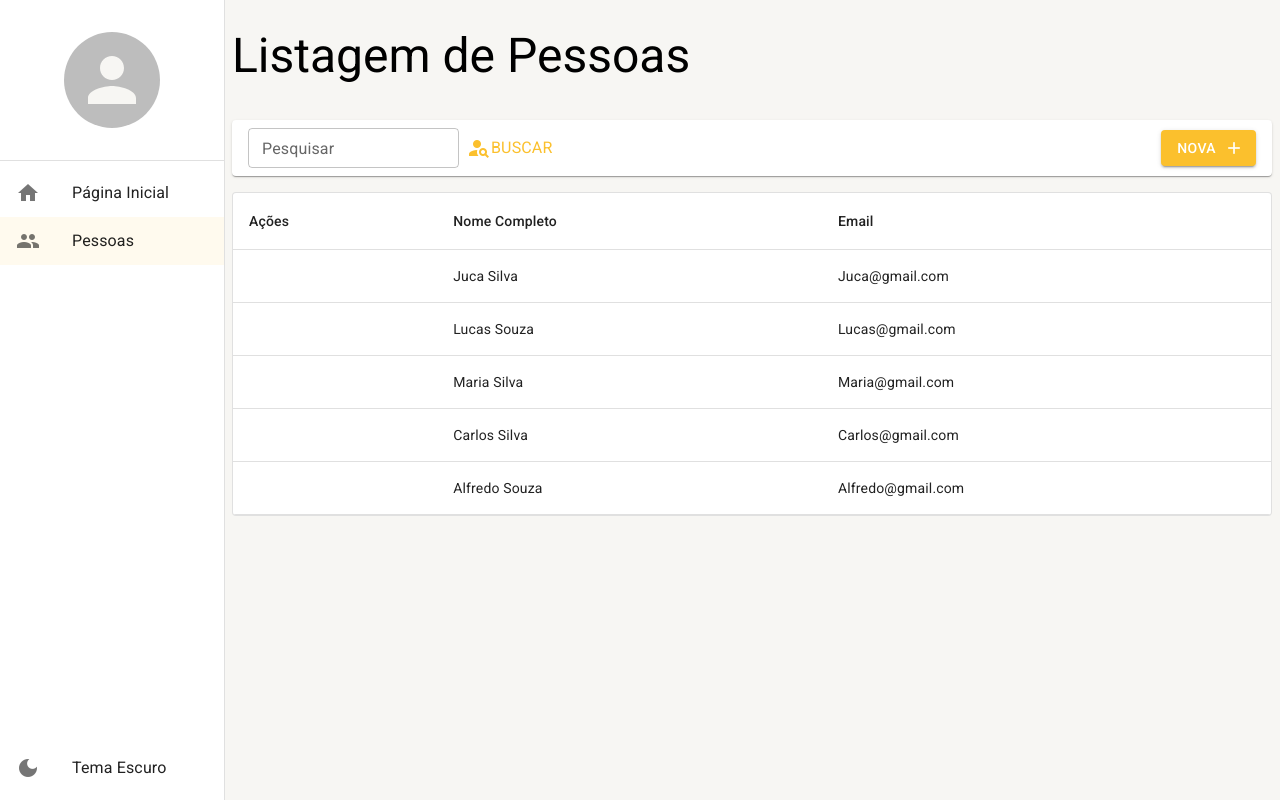
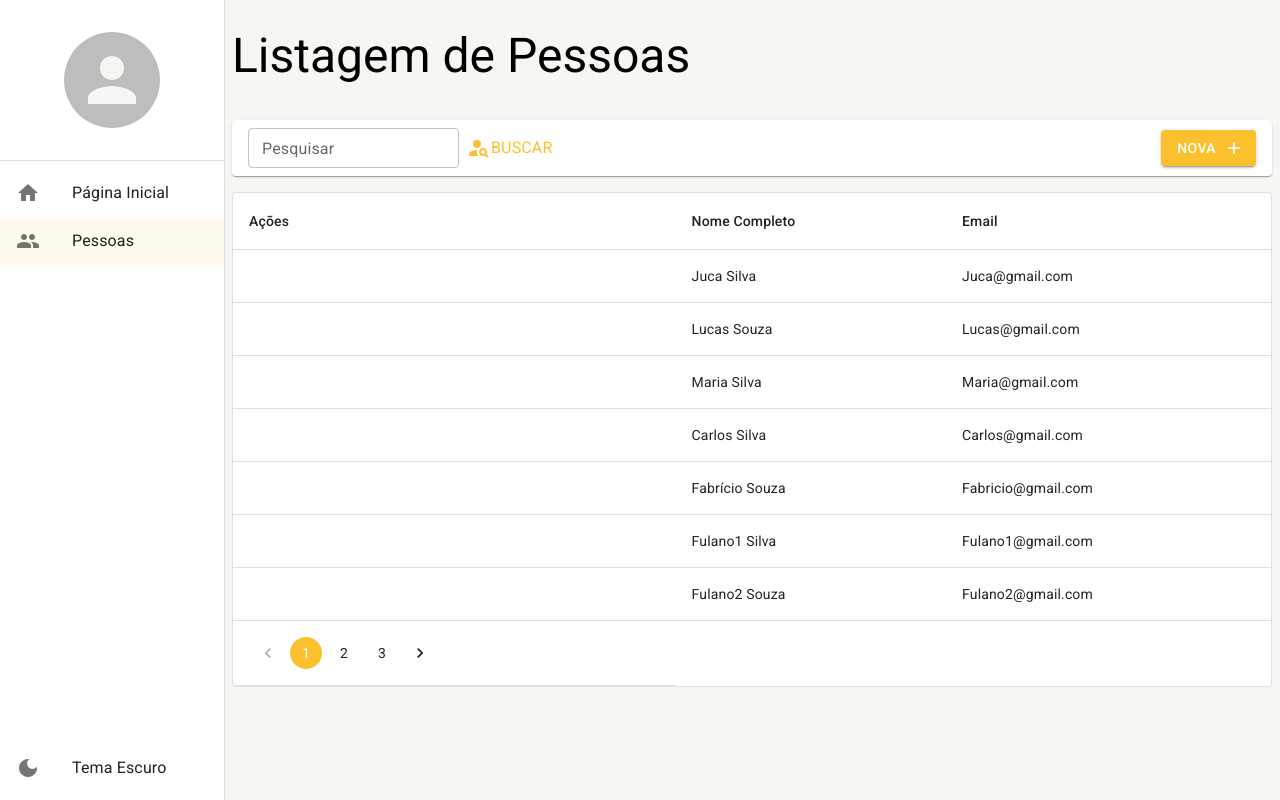
Before and after one commit to estaeldev/react-materialui-typescript, a React (Create React App) app: page /pessoas in a window 1280 px wide. Built offline with nearby package versions, Linux system fonts and the light colour scheme; data requests are answered from the project's data file.

Commit message:
feat: adicionando paginação na tabela de pessoas

```diff
--- a/mock/database.json
+++ b/mock/database.json
@@ -26,8 +26,68 @@
         },
         {
             "id": 5,
-            "nomeCompleto": "Alfredo Souza",
-            "email": "Alfredo@gmail.com",
+            "nomeCompleto": "Fabrício Souza",
+            "email": "Fabricio@gmail.com",
+            "cidadeId": 1
+        },
+        {
+            "id": 6,
+            "nomeCompleto": "Fulano1 Silva",
+            "email": "Fulano1@gmail.com",
+            "cidadeId": 1
+        },
+        {
+            "id": 7,
+            "nomeCompleto": "Fulano2 Souza",
+            "email": "Fulano2@gmail.com",
+            "cidadeId": 1
+        },
+        {
+            "id": 8,
+            "nomeCompleto": "Fulano3 Silva",
+            "email": "Fulano3@gmail.com",
+            "cidadeId": 1
+        },
+        {
+            "id": 9,
+            "nomeCompleto": "Fulano4 Silva",
+            "email": "Fulano4@gmail.com",
+            "cidadeId": 1
+        },
+        {
+            "id": 10,
+            "nomeCompleto": "Fulano5 Souza",
+            "email": "Fulano5@gmail.com",
+            "cidadeId": 1
+        },
+        {
+            "id": 11,
+            "nomeCompleto": "Fulano6 Silva",
+            "email": "Fulano6@gmail.com",
+            "cidadeId": 1
+        },
+        {
+            "id": 12,
+            "nomeCompleto": "Fulano7 Souza",
+            "email": "Fulano7@gmail.com",
+            "cidadeId": 1
+        },
+        {
+            "id": 13,
+            "nomeCompleto": "Fulano8 Silva",
+            "email": "Fulano8@gmail.com",
+            "cidadeId": 1
+        },
+        {
+            "id": 14,
+            "nomeCompleto": "Fulano9 Silva",
+            "email": "Fulano9@gmail.com",
+            "cidadeId": 1
+        },
+        {
+            "id": 15,
+            "nomeCompleto": "Fulano10 Souza",
+            "email": "Fulano10@gmail.com",
             "cidadeId": 1
         }
 
--- a/src/pages/listagem-pessoas/ListagemPessoas.tsx
+++ b/src/pages/listagem-pessoas/ListagemPessoas.tsx
@@ -1,9 +1,10 @@
-import { Paper, Table, TableBody, TableCell, TableContainer, TableHead, TableRow } from "@mui/material";
+import { LinearProgress, Pagination, Paper, Table, TableBody, TableCell, TableContainer, TableFooter, TableHead, TableRow } from "@mui/material";
 import { FC, useEffect } from "react";
 import { FerramentasDaListagem } from "../../shared/components";
 import { FerramentasDaListagemButton, FerramentasDaListagemTextField } from "../../shared/components/ferramentas-da-listagem/components";
 import { useListagemPessoas } from "../../shared/hooks";
 import { LayoutBase } from "../../shared/layouts";
+import { Environment } from "../../shared/environments";
 
 export const ListagemPessoas: FC = () => {
 
@@ -12,7 +13,11 @@ export const ListagemPessoas: FC = () => {
         handleClickBusca,
         carregarListagemDePessoas,
         handleOnchangeInput,
-        rows
+        rows,
+        isLoading,
+        totalCount,
+        page,
+        setPage
     } = useListagemPessoas()
 
     useEffect(() => {
@@ -52,6 +57,33 @@ export const ListagemPessoas: FC = () => {
                         ))}
                     </TableBody>
 
+                    <TableFooter>
+                        {totalCount > 0 && totalCount > Environment.LIMITE_DE_LINHA && (
+                            <TableRow>
+                                <TableCell>
+                                    <Pagination
+                                        count={Math.ceil(totalCount / Environment.LIMITE_DE_LINHA)}
+                                        page={page}
+                                        onChange={(_, newPage) => setPage(newPage)}
+                                        color="primary"
+                                    />
+                                </TableCell>
+                            </TableRow>
+                        )}
+
+                        {isLoading && (
+                            <TableRow>
+                                <TableCell colSpan={3} sx={{p: 0}}>
+                                    <LinearProgress variant="indeterminate" />
+                                </TableCell>
+                            </TableRow>
+                        )}
+                    </TableFooter>
+
+                    {totalCount === 0 && !isLoading && (
+                        <caption>{Environment.LISTAGEM_VAZIA}</caption>
+                    )}
+
                 </Table>
             </TableContainer>
 
--- a/src/shared/environments/Environment.ts
+++ b/src/shared/environments/Environment.ts
@@ -3,7 +3,7 @@ export const Environment = {
     /**
      * @description Define a quantidade de linhas a ser carregada por padrão nas listagens
      */
-    LIMITE_DE_LINHA: 10,
+    LIMITE_DE_LINHA: 7,
 
     /**
      * @description Placeholder exibido nas inputs
--- a/src/shared/hooks/useListagemPessoas.ts
+++ b/src/shared/hooks/useListagemPessoas.ts
@@ -9,9 +9,10 @@ export const useListagemPessoas = () => {
     const [totalCount, setTotalCount] = useState(0)
     const [isLoading, setIsLoading] = useState(true)
     const [page, setPage] = useState<number>(1)
+    const [filter, setFilter] = useState<string>("")
     const inputBuscaRef = useRef<HTMLInputElement>(null)
 
-    const carregarListagemDePessoas = useCallback((filter?: string) => {
+    const carregarListagemDePessoas = useCallback(() => {
         setIsLoading(true)
 
         PessoasService.getAll(page, filter).then(result => {
@@ -25,32 +26,34 @@ export const useListagemPessoas = () => {
             setRows(result.data)
             setTotalCount(result.totalCount)
         })
-    }, [page])
+    }, [page, filter])
 
     const handleClickBusca = useCallback(() => {
         const value = inputBuscaRef.current?.value
         if(value) {
-            carregarListagemDePessoas(value)
+            setPage(1)
+            setFilter(value)
         }
-
-    }, [carregarListagemDePessoas])
+    }, [])
 
     const handleOnchangeInput = useCallback(() => {
         const value = inputBuscaRef.current?.value
         if(!value) {
-            carregarListagemDePessoas()
+            setPage(1)
+            setFilter("")
         }
-    }, [carregarListagemDePessoas])
+    }, [])
 
     return {
         inputBuscaRef,
         handleClickBusca,
         carregarListagemDePessoas,
-        setPage,
         handleOnchangeInput,
         rows,
         totalCount,
-        isLoading
+        isLoading,
+        page,
+        setPage
     }
 
 }
```
